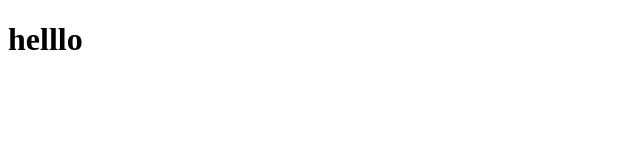
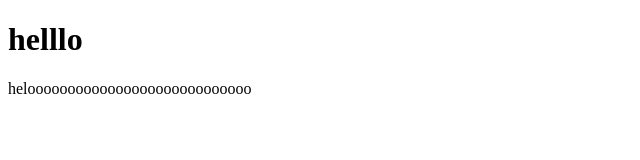
Before and after one commit to bikram3369/local-repo, a plain HTML site: page index.html in a window 1280 px wide. Shown: the whole page, without its empty margins (0-640 px from the left). Drawn offline with Linux system fonts and the light colour scheme.

Commit message:
neww feature

```diff
--- a/index.html
+++ b/index.html
@@ -8,5 +8,8 @@
 </head>
 <body>
     <h1>helllo</h1>
+    <p>heloooooooooooooooooooooooooooo
+
+    </p>
 </body>
 </html>
```
Also changed, not shown: 1 other file.
